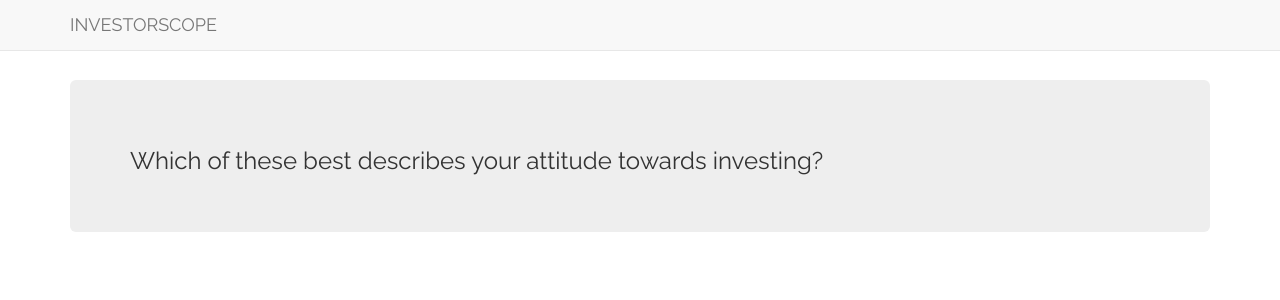
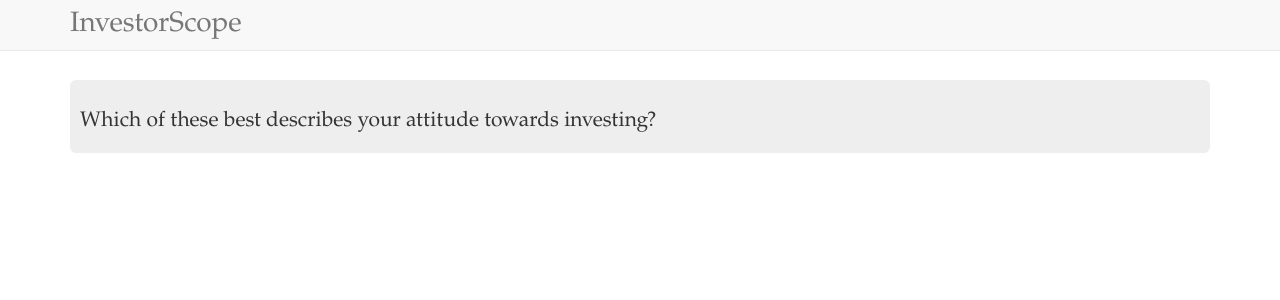
Before and after one commit to damlaren/investorscope-app, a Flask app: page /question.html in a window 1280 px wide. Shown: the top 300 px of the page. Run offline with Flask 2, Linux system fonts and the light colour scheme; some libraries are stand-ins or nearby versions.

Commit message:
Changed the look of the application, changed the chart functionality.

```diff
--- a/static/css/invest.css
+++ b/static/css/invest.css
@@ -1,18 +1,20 @@
 body > nav > div > div.navbar-header > a {
-	font-family: 'Raleway', Helvetica, Arial, sans-serif;
+	font-family: 'Garamond', serif;
+	font-size: 200%;
 }
 
 td {
-	font-family: 'Raleway', Helvetica, Arial, sans-serif;
+	font-family: 'Garamond', serif;
+	font-size: 125%
 }
 
-h1, h2, h3 {
-	font-family: 'Raleway', Helvetica, Arial, sans-serif;
+input {
+	font-family: 'Garamond', serif;
 }
 
-/* ... The font. */
-.raleway {
-        font-family: 'Raleway', Helvetica, Arial, sans-serif;
+h2, h3 {
+	font-family: 'Garamond', serif;
+	font-size: 150%;
 }
 
 /* Center an image. Don't think this exists in bootstrap. */
--- a/templates/home.html
+++ b/templates/home.html
@@ -10,7 +10,7 @@
 
 <!-- Bootstrap core CSS -->
 <link rel="stylesheet" href="https://maxcdn.bootstrapcdn.com/bootstrap/3.3.1/css/bootstrap.min.css">
-<link href='https://fonts.googleapis.com/css?family=Raleway' rel='stylesheet' type='text/css'>
+<link href='http://fonts.googleapis.com/css?family=Roboto' rel='stylesheet' type='text/css'>
 <link href="static/css/invest.css" type='text/css' rel='stylesheet'>
 
 </head>
@@ -22,7 +22,7 @@
     <div class="container">
       <div class="navbar-header">
 
-        <a class="navbar-brand" href="#">INVESTORSCOPE</a>
+        <a class="navbar-brand" href="#">InvestorScope</a>
       </div>
     </div>
   </nav>
--- a/templates/question.html
+++ b/templates/question.html
@@ -10,7 +10,6 @@
 
 <!-- Bootstrap core CSS -->
 <link rel="stylesheet" href="https://maxcdn.bootstrapcdn.com/bootstrap/3.3.1/css/bootstrap.min.css">
-<link href='https://fonts.googleapis.com/css?family=Raleway' rel='stylesheet' type='text/css'>
 <link href="static/css/invest.css" type='text/css' rel='stylesheet'>
 
 </head>
@@ -22,15 +21,15 @@
     <div class="container">
       <div class="navbar-header">
 
-        <a class="navbar-brand" href="home.html">INVESTORSCOPE</a>
+        <a class="navbar-brand" href="home.html">InvestorScope</a>
       </div>
     </div>
   </nav>
 
   <!-- Begin page content -->
-  <div class="container" style="margin-top: 80px">
+  <div class="container" style="margin-top: 80px;">
 
-    <div class="jumbotron">
+    <div class="jumbotron" style="padding: 10px">
         <h3>Which of these best describes your attitude towards investing?</h3>
       </div>
 
```
Also changed, not shown: templates/stock.html (+11 -10 lines).
